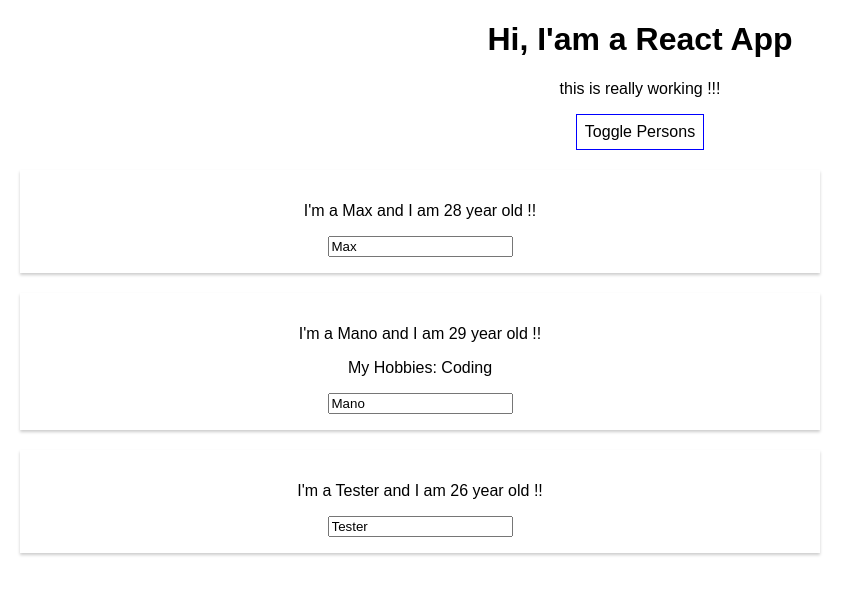
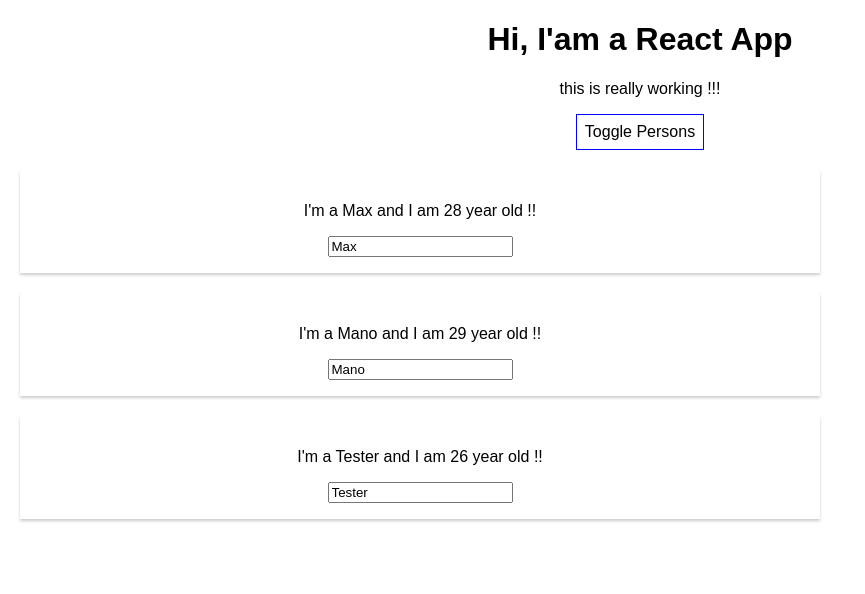
Before and after one commit to kvmanohar/react-complete-guide, a React (Create React App) app: page / in a window 1280 px wide. Both pictures are taken after a click on the button "Toggle Persons". Shown: the top 594 px of the page, without its empty margins (0-865 px from the left). Built offline with nearby package versions, Linux system fonts and the light colour scheme.

Commit message:
Converted the person app to user arrays and lists

```diff
--- a/src/App.jsx
+++ b/src/App.jsx
@@ -4,25 +4,36 @@
 
 class App extends Component {
 	state = {
-		persons: [{ name: 'Max', age: 28 }, { name: 'Mano', age: 29 }, { name: 'Tester', age: 26 }],
+		persons: [
+			{ id: 'asf1', name: 'Max', age: 28 },
+			{ id: 'asf2', name: 'Mano', age: 29 },
+			{ id: 'asf3', name: 'Tester', age: 26 }
+		],
 		otherState: 'Some other value',
 		showPersons: false
 	};
 
-	switchNameHandler = (newName) => {
-		this.setState({
-			persons: [{ name: newName, age: 28 }, { name: 'Mano', age: 29 }, { name: 'Tester', age: 37 }]
+	nameChangeHandler = (event, id) => {
+		const personIndex = this.state.persons.findIndex((p) => {
+			return p.id === id;
 		});
-	};
+		const person = { ...this.state.persons[personIndex] };
+		person.name = event.target.value;
 
-	nameChangeHandler = (event) => {
-		this.setState({
-			persons: [{ name: 'Max', age: 28 }, { name: event.target.value, age: 29 }, { name: 'Tester', age: 37 }]
-		});
+		const persons = [...this.state.persons];
+		persons[personIndex] = person;
+
+		this.setState({ persons });
 	};
 
 	tooglePersonsHandler = () => {
 		this.setState({ showPersons: !this.state.showPersons });
+	};
+
+	deletePersonHandler = (personIndex) => {
+		const persons = [...this.state.persons];
+		persons.splice(personIndex, 1);
+		this.setState({ persons: persons });
 	};
 	render() {
 		const buttonStyle = {
@@ -37,16 +48,17 @@
 		if (this.state.showPersons) {
 			persons = (
 				<div>
-					<Person name={this.state.persons[0].name} age={this.state.persons[0].age} />
-					<Person
-						name={this.state.persons[1].name}
-						age={this.state.persons[1].age}
-						click={this.switchNameHandler.bind(this, 'Max!!!')}
-						changed={this.nameChangeHandler}
-					>
-						My Hobbies: Coding
-					</Person>
-					<Person name={this.state.persons[2].name} age={this.state.persons[2].age} />
+					{this.state.persons.map((person, index) => {
+						return (
+							<Person
+								name={person.name}
+								age={person.age}
+								key={person.id}
+								click={() => this.deletePersonHandler(index)}
+								changed={(event) => this.nameChangeHandler(event, person.id)}
+							/>
+						);
+					})}
 				</div>
 			);
 		}
```
